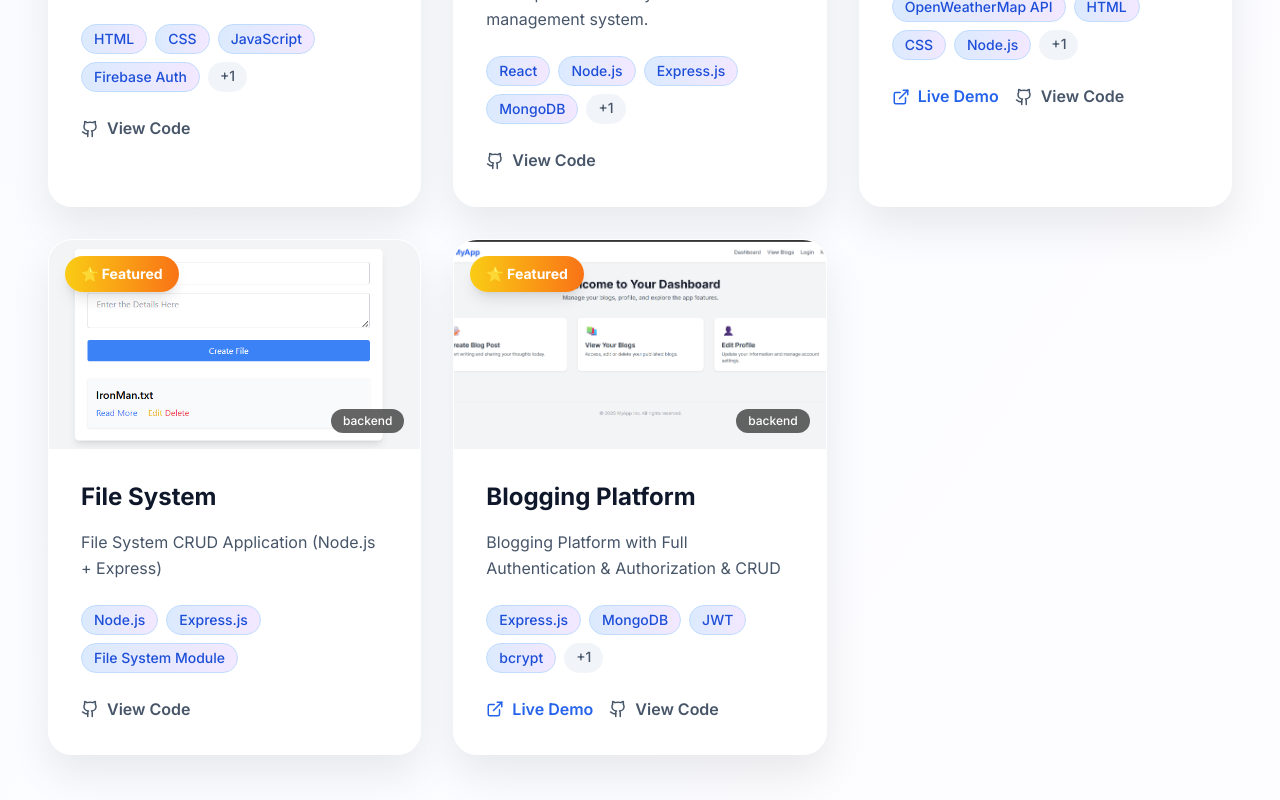
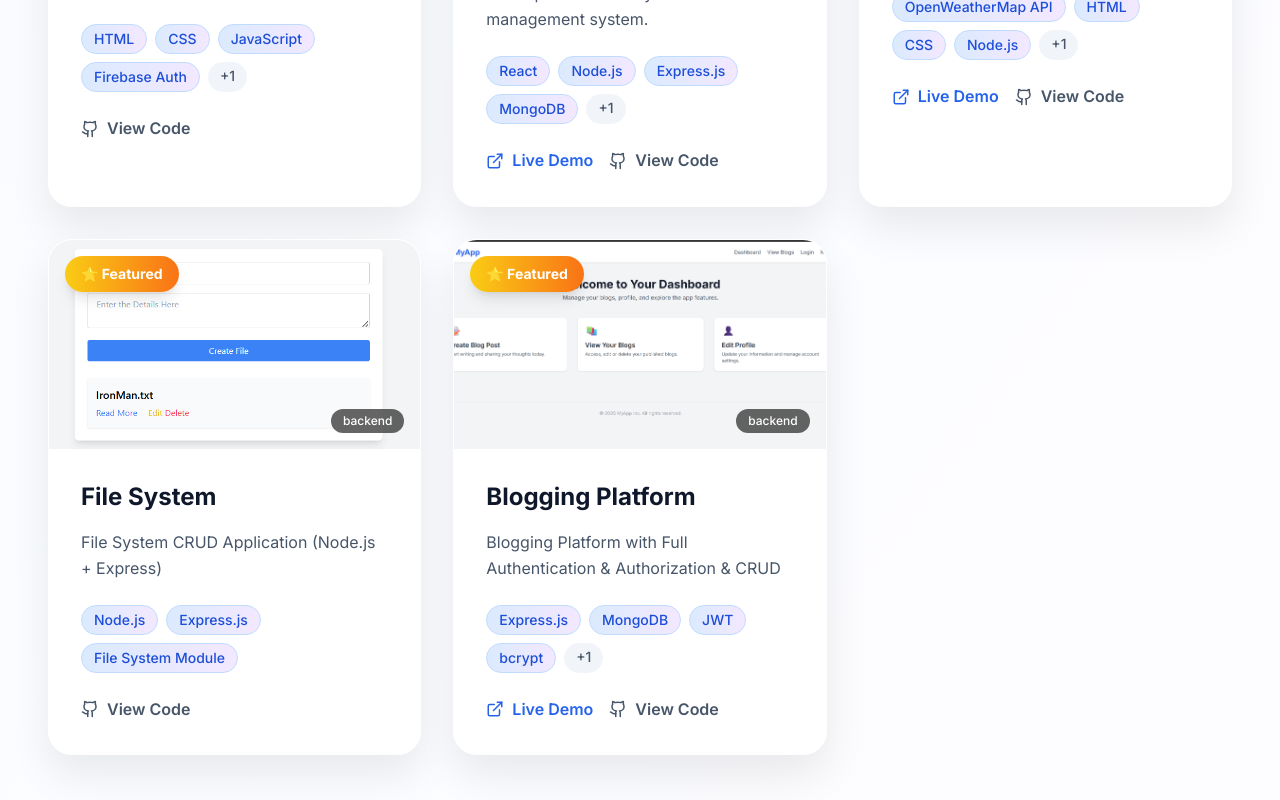
Before and after one commit to Ukzzz/Protfolio-Website, a React (Create React App) app in the folder FrontEnd/: page / in a window 1280 px wide. Shown: the part 4282-5082 px from the top of the page. Built offline with nearby package versions, Linux system fonts and the light colour scheme.

Commit message:
Update portfolio.ts

```diff
--- a/FrontEnd/src/data/portfolio.ts
+++ b/FrontEnd/src/data/portfolio.ts
@@ -49,7 +49,7 @@ export const projects: Project[] = [
     ],
     technologies: ['React', 'Node.js', 'Express.js', 'MongoDB', 'REST API'],
     category: 'fullstack',
-    demoUrl: '',
+    demoUrl: 'https://fulls-todo-list.onrender.com',
     githubUrl: 'https://github.com/Ukzzz/Todo-App.git',
     featured: false,
     completedAt: '2023-11-20'
```
